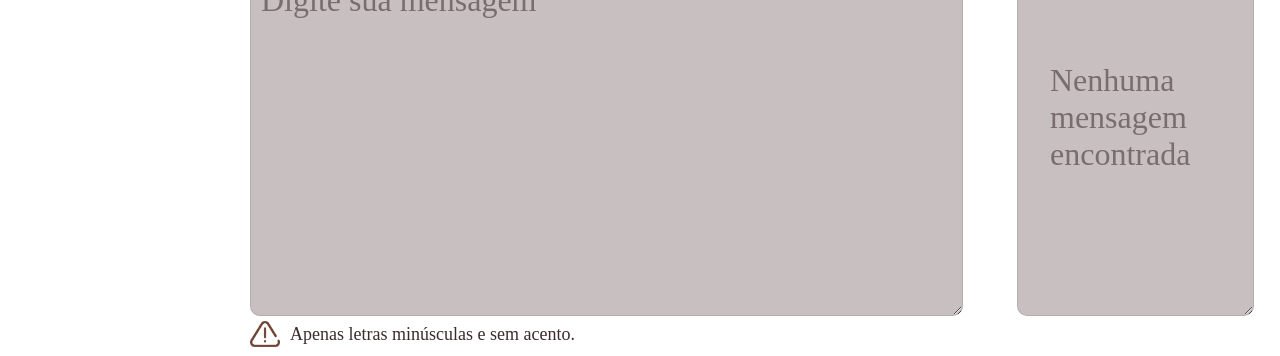
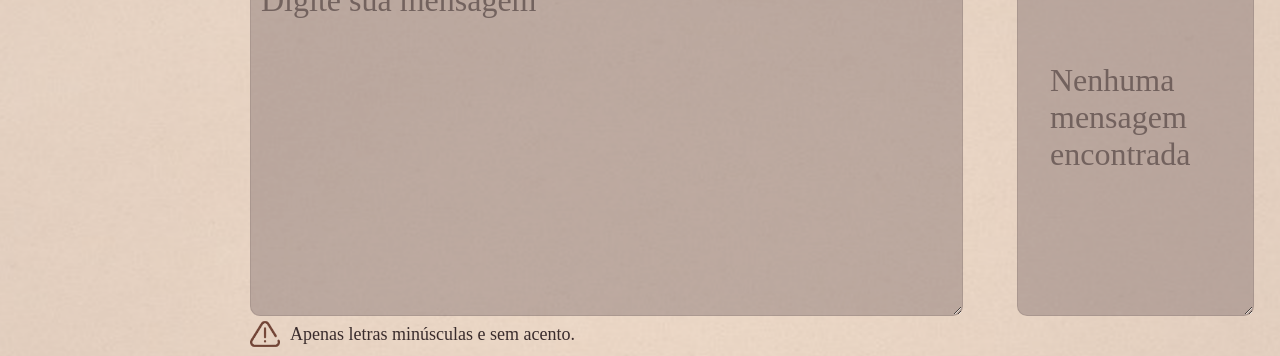
Before and after one commit to joaogoncalves-ti/decodificador-de-texto, a plain HTML site: page index.html in a window 1280 px wide. Shown: the part 91-447 px from the top of the page. Drawn offline with Linux system fonts and the light colour scheme.

Commit message:
visual do projeto

```diff
--- a/css/style.css
+++ b/css/style.css
@@ -1,5 +1,5 @@
 body {
-    background: url(/img/fundo.jpg);
+    background: url(../img/fundo.png);
     background-repeat: no-repeat;
     background-size: cover;
 
```
Also changed, not shown: img/fundo.png (added).
